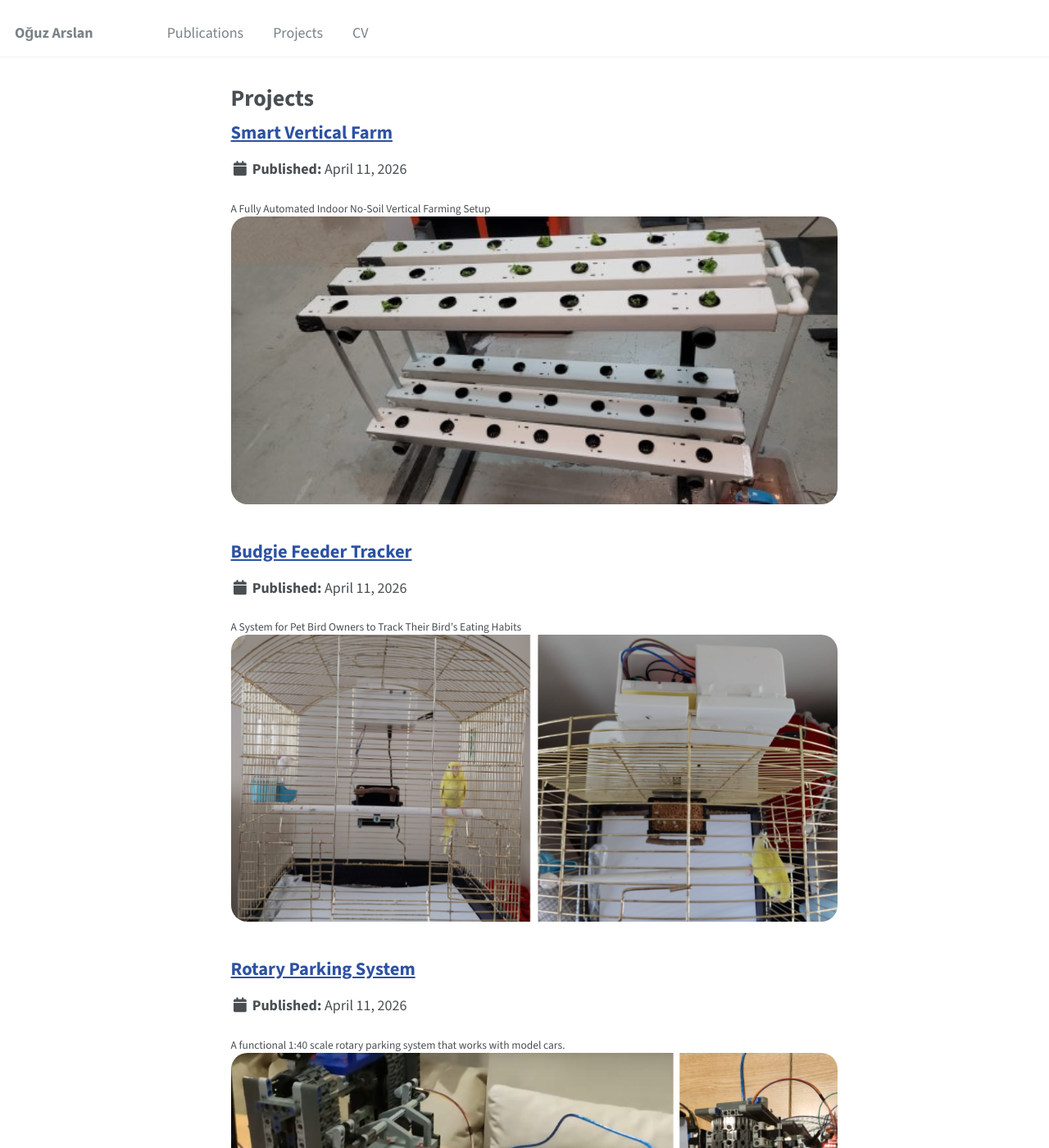
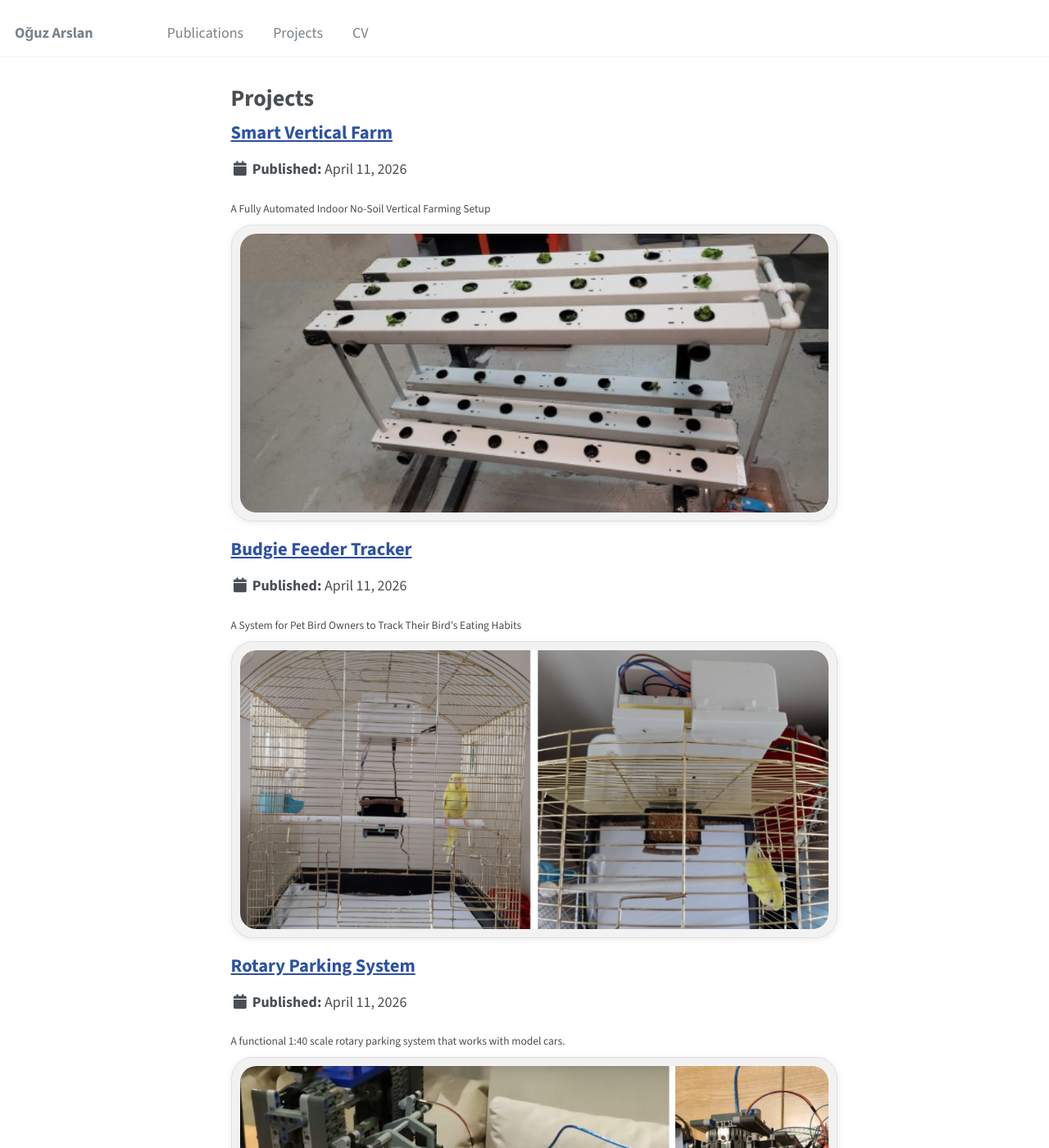
Before and after one commit to Boysle/boysle.github.io, a Jekyll site: the page built from _pages/portfolio.html, in a window 1280 px wide and 1400 px high. Shown: the whole window at 82% size. Built offline with Jekyll 4.4.1, drawn with Linux system fonts in a browser that asks for light colours; nearby versions of some CDN libraries.

Commit message:
Added holo effect on the images.

```diff
--- a/_includes/scripts.html
+++ b/_includes/scripts.html
@@ -2,3 +2,21 @@
 
 {% include analytics.html %}
 {% include /comments-providers/scripts.html %}
+
+<script src="https://cdnjs.cloudflare.com/ajax/libs/vanilla-tilt/1.8.1/vanilla-tilt.min.js"></script>
+<script>
+  document.querySelectorAll(".archive__item-excerpt img").forEach(function(img) {
+    var frame = document.createElement("div");
+    frame.className = "card-frame";
+    img.parentNode.insertBefore(frame, img);
+    frame.appendChild(img);
+  });
+
+  VanillaTilt.init(document.querySelectorAll(".archive__item-excerpt img"), {
+    max: 8,
+    speed: 800,
+    glare: true,
+    "max-glare": 0.15,
+    scale: 1.07
+  });
+</script>
--- a/_sass/_archive.scss
+++ b/_sass/_archive.scss
@@ -65,12 +65,25 @@
     text-indent: 0;
   }
 
+  .card-frame {
+    display: block;
+    background: #f2f2f2;
+    border: 1px solid #e0e0e0;
+    border-radius: 26px;
+    padding: 10px;
+    box-shadow: 0 2px 8px rgba(#000, 0.08);
+    margin-top: 10px;
+  }
+
   img {
     cursor: pointer;
+    display: block;
+    width: 100%;
+    margin: 0 !important;
     transition: box-shadow 0.2s ease;
 
     &:hover {
-      box-shadow: 0 0 10px rgba(#000, 0.25);
+      box-shadow: 0 0 14px rgba(#000, 0.2);
     }
   }
 }
--- a/_sass/_sidebar.scss
+++ b/_sass/_sidebar.scss
@@ -99,6 +99,7 @@
     }
   }
 }
+
 
 .author__content {
   display: table-cell;
```
Also changed, not shown: _sass/_masthead.scss (line endings or trailing spaces).
